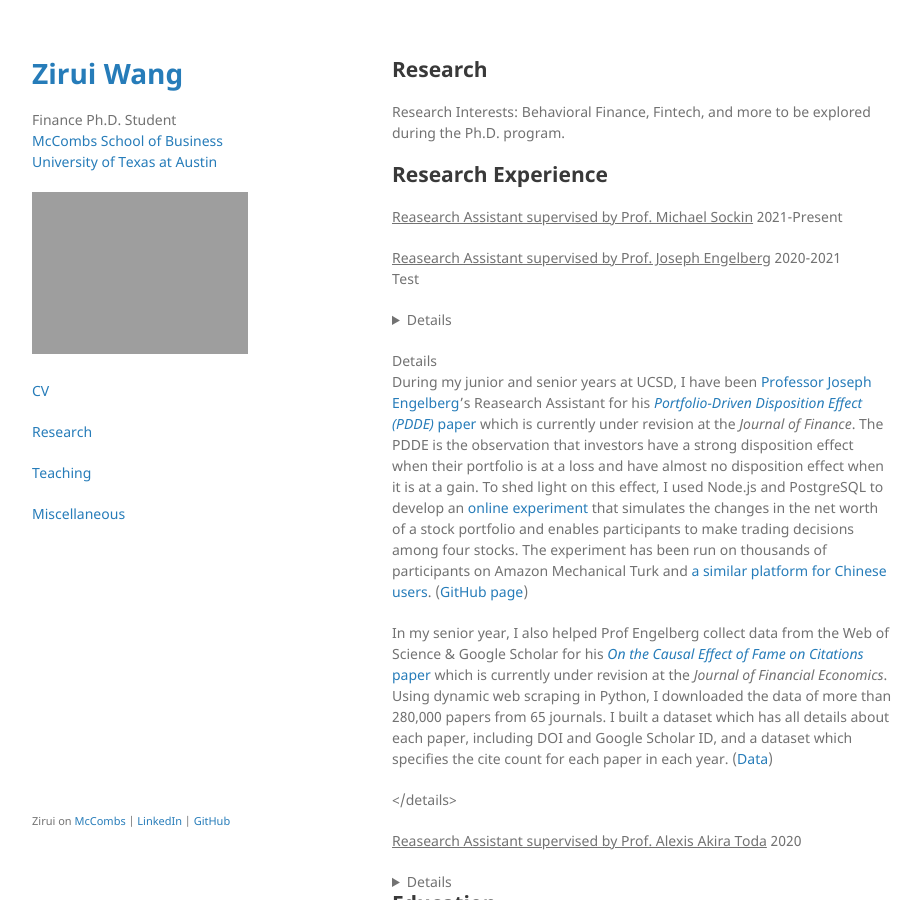
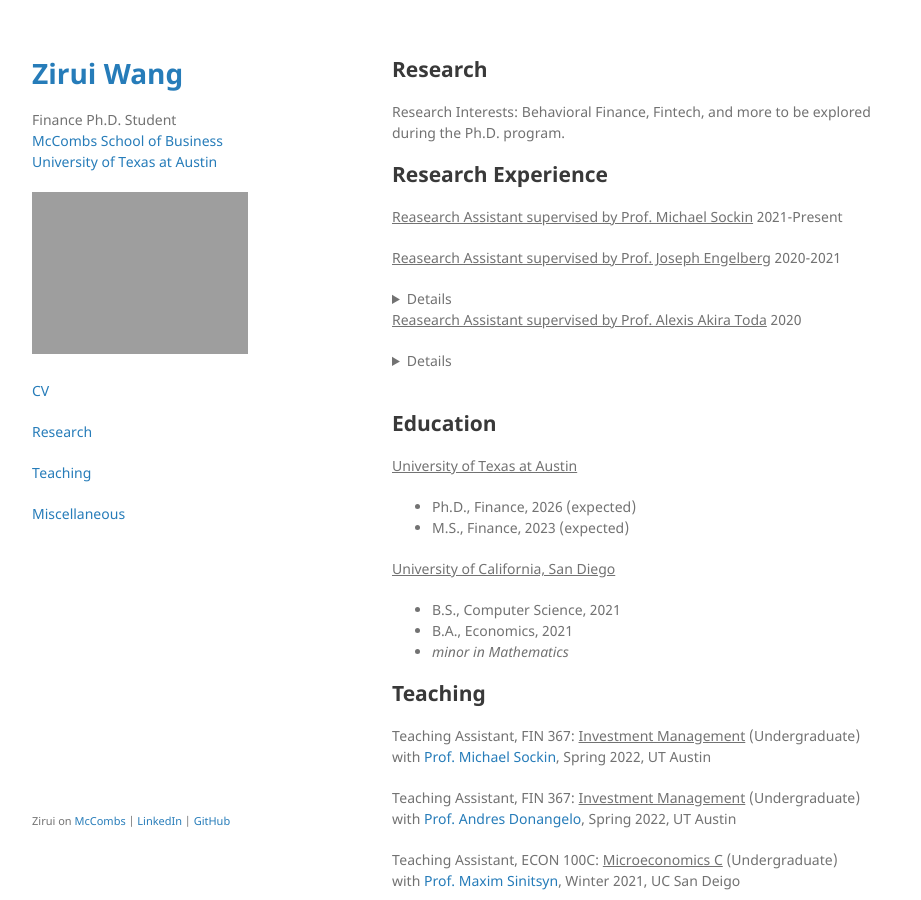
Before and after one commit to HarrisonZiruiWang/HarrisonZiruiWang.github.io, a Jekyll site: the page built from index.md, in a window 1280 px wide and 900 px high. Shown: the whole window, without its empty margins (178-1099 px from the left). Built offline with Jekyll 4.4.1, drawn with Linux system fonts in a browser that asks for light colours; our own code applies the rules of GitHub Pages for plain Markdown files.

Commit message:
Update index.md

```diff
--- a/index.md
+++ b/index.md
@@ -12,7 +12,7 @@ Research Interests: Behavioral Finance, Fintech, and more to be explored during
 <!-- <ins>Reasearch Assistant supervised by Prof. John Griffin</ins> 2021-Present -->
 
 <ins>Reasearch Assistant supervised by Prof. Joseph Engelberg</ins> 2020-2021
-Test<details>
+<details>
   <summary>Details</summary>
   <p>During my junior and senior years at UCSD, I have been <a href="https://rady.ucsd.edu/faculty/directory/engelberg/pub/portfolios/index.htm" target="_blank">Professor Joseph Engelberg</a>’s Reasearch Assistant for his <a href="https://rady.ucsd.edu/faculty/directory/engelberg/pub/portfolios/PDDE.pdf" target="_blank"><i>Portfolio-Driven Disposition Effect (PDDE)</i> paper</a> which is currently under revision at the <i>Journal of Finance</i>. The PDDE is the observation that investors have a strong disposition effect when their portfolio is at a loss and have almost no disposition effect when it is at a gain. To shed light on this effect, I used Node.js and PostgreSQL to develop an <a href="https://gamestocktrading.herokuapp.com/" target="_blank">online experiment</a> that simulates the changes in the net worth of a stock portfolio and enables participants to make trading decisions among four stocks. The experiment has been run on thousands of participants on Amazon Mechanical Turk and <a href="https://stocktradinggame-chinese.herokuapp.com/" target="_blank">a similar platform for Chinese users</a>. (<a href="https://github.com/HarrisonZiruiWang/stocktradinggame" target="_blank">GitHub page</a>)</p>
   <p>In my senior year, I also helped Prof Engelberg collect data from the Web of Science & Google Scholar for his <a href="https://papers.ssrn.com/sol3/papers.cfm?abstract_id=3565487" target="_blank"><i>On the Causal Effect of Fame on Citations</i> paper</a> which is currently under revision at the <i>Journal of Financial Economics</i>. Using dynamic web scraping in Python, I downloaded the data of more than 280,000 papers from 65 journals. I built a dataset which has all details about each paper, including DOI and Google Scholar ID, and a dataset which specifies the cite count for each paper in each year. (<a href="https://drive.google.com/drive/folders/1Osw5JYMwvkv1bYBbtImAW9E6M0ebmUJy?usp=sharing" target="_blank">Data</a>)</p>
@@ -23,7 +23,7 @@ Test<details>
   <summary>Details</summary>
   <p>I also worked as <a href="https://sites.google.com/site/aatoda111/home" target="_blank">Professor Alexis Akira Toda</a>'s research assistant between April and August 2020. Each day I run a model that predicted the course of the COVID-19 pandemic via MATLAB code and updated the data visualization on Professor Toda's <a href="https://sites.google.com/site/aatoda111/misc/covid19" target="_blank">research page</a>.</p>
 </details>
-
+<br/>
 ## Education
 
 <ins>University of Texas at Austin</ins>
```
